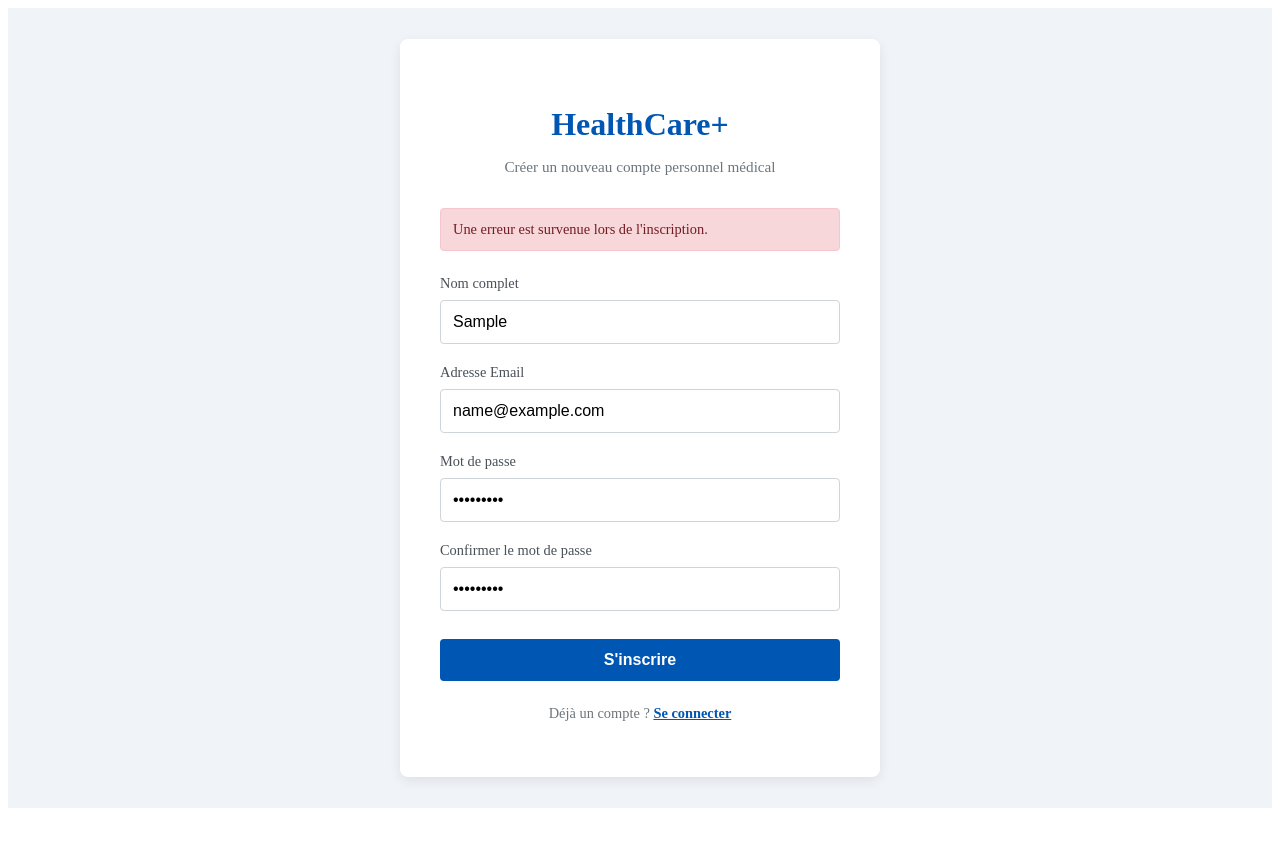
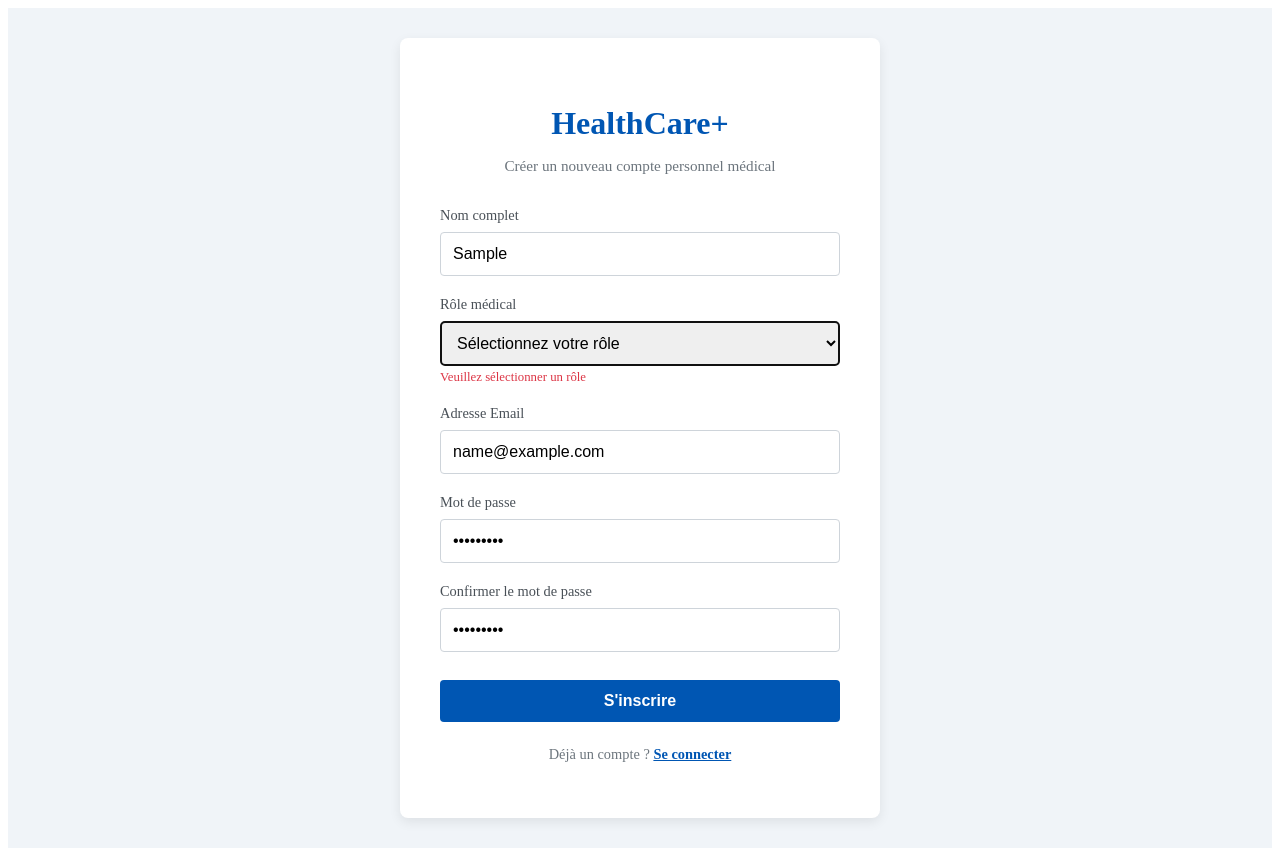
Before and after one commit to imane123-sys/Healthcare_front, a React (Vite) app: page /register in a window 1280 px wide. Both pictures are taken after typing "Sample", "name@example.com", "Sample123", "Sample123" into the empty fields and a click on the button "S'inscrire". Before the commit the page ends 816 px from the top, so only its background shows below. Built offline with nearby package versions, Linux system fonts and the light colour scheme.

Commit message:
fixe le problème de registration

```diff
--- a/src/Api/AuthService.js
+++ b/src/Api/AuthService.js
@@ -6,11 +6,15 @@ export const login = async (email, password) => {
     password,
   });
 };
-export const register = async (username, email, password) => {
-  const response = await axios.post(`${API_URL}/register`, {
-    name,
+export const register = async (username, email, password, role) => {
+    console.log(role);
+  const response = await connexion.post("/auth/register", {
+    username,
     email,
     password,
+    role,
   });
+
+
   return response.data;
 };
--- a/src/components/Login.jsx
+++ b/src/components/Login.jsx
@@ -22,7 +22,7 @@ const Login = () => {
 
       loginUser(data);
 
-      navigate("/dashboard");
+      navigate("/tableauboard");
     } catch (err) {
       setError(err.response?.data?.message || "Identifiants incorrects");
     } finally {
@@ -64,8 +64,6 @@ const Login = () => {
               placeholder="••••••••"
             />
           </div>
-
-
 
           <button
             type="submit"
--- a/src/components/Register.jsx
+++ b/src/components/Register.jsx
@@ -1,32 +1,269 @@
+// import React, { useState } from "react";
+// import { useNavigate } from "react-router-dom";
+// import { register } from "../Api/AuthService";
+
+// const Register = () => {
+//   const [username, setUsername] = useState("");
+//   const [email, setEmail] = useState("");
+//   const [password, setPassword] = useState("");
+//   const [confirmPassword, setConfirmPassword] = useState("");
+//   const [error, setError] = useState("");
+//   const [success, setSuccess] = useState("");
+//   const [isSubmitting, setIsSubmitting] = useState(false);
+
+//   const navigate = useNavigate();
+
+//   const handleSubmit = async (e) => {
+//     e.preventDefault();
+//     setError("");
+//     setSuccess("");
+
+//     if (password !== confirmPassword) {
+//       setError("Les mots de passe ne correspondent pas.");
+//       return;
+//     }
+
+//     setIsSubmitting(true);
+
+//     try {
+//       await register(username, email, password);
+
+//       setSuccess(
+//         "Inscription réussie ! Redirection vers la page de connexion...",
+//       );
+
+//       setTimeout(() => {
+//         navigate("/login");
+//       }, 2000);
+//     } catch (err) {
+//       setError(
+//         err.response?.data?.message ||
+//           "Une erreur est survenue lors de l'inscription.",
+//       );
+//     } finally {
+//       setIsSubmitting(false);
+//     }
+//   };
+
+//   return (
+//     <div style={styles.container}>
+//       <div style={styles.card}>
+//         <h2 style={styles.title}>HealthCare+</h2>
+//         <p style={styles.subtitle}>Créer un nouveau compte personnel médical</p>
+
+//         {error && <div style={styles.errorAlert}>{error}</div>}
+//         {success && <div style={styles.successAlert}>{success}</div>}
+
+//         <form onSubmit={handleSubmit}>
+//           <div style={styles.inputGroup}>
+//             <label style={styles.label}>Nom complet</label>
+//             <input
+//               type="text"
+//               required
+//               value={username}
+//               onChange={(e) => setUsername(e.target.value)}
+//               style={styles.input}
+//               placeholder="Dr. Jean Dupont"
+//             />
+//           </div>
+//           <div>
+//             <select name="" id="">
+//                 <option value=""></option>
+//                 <option value=""></option>
+//                 <option value=""></option>
+//             </select>
+
+//           </div>
+
+//           <div style={styles.inputGroup}>
+//             <label style={styles.label}>Adresse Email</label>
+//             <input
+//               type="email"
+//               required
+//               value={email}
+//               onChange={(e) => setEmail(e.target.value)}
+//               style={styles.input}
+//               placeholder="jean.dupont@healthcare.com"
+//             />
+//           </div>
+
+//           <div style={styles.inputGroup}>
+//             <label style={styles.label}>Mot de passe</label>
+//             <input
+//               type="password"
+//               required
+//               value={password}
+//               onChange={(e) => setPassword(e.target.value)}
+//               style={styles.input}
+//               placeholder="••••••••"
+//             />
+//           </div>
+
+//           <div style={styles.inputGroup}>
+//             <label style={styles.label}>Confirmer le mot de passe</label>
+//             <input
+//               type="password"
+//               required
+//               value={confirmPassword}
+//               onChange={(e) => setConfirmPassword(e.target.value)}
+//               style={styles.input}
+//               placeholder="••••••••"
+//             />
+//           </div>
+
+//           <button
+//             type="submit"
+//             disabled={isSubmitting}
+//             style={
+//               isSubmitting
+//                 ? { ...styles.button, opacity: 0.7, cursor: "not-allowed" }
+//                 : styles.button
+//             }
+//           >
+//             {isSubmitting ? "Inscription..." : "S'inscrire"}
+//           </button>
+//         </form>
+
+//         <p style={styles.footerText}>
+//           Déjà un compte ?{" "}
+//           <span onClick={() => navigate("/login")} style={styles.link}>
+//             Se connecter
+//           </span>
+//         </p>
+//       </div>
+//     </div>
+//   );
+// };
+
+// const styles = {
+//   container: {
+//     display: "flex",
+//     justifyContent: "center",
+//     alignItems: "center",
+//     height: "100vh",
+//     backgroundColor: "#f0f4f8",
+//   },
+//   card: {
+//     width: "100%",
+//     maxWidth: "400px",
+//     padding: "2.5rem",
+//     borderRadius: "8px",
+//     backgroundColor: "#ffffff",
+//     boxShadow: "0 4px 12px rgba(0,0,0,0.08)",
+//   },
+//   title: {
+//     textAlign: "center",
+//     color: "#0056b3",
+//     marginBottom: "0.5rem",
+//     fontSize: "2rem",
+//     fontWeight: "700",
+//   },
+//   subtitle: {
+//     textAlign: "center",
+//     color: "#6c757d",
+//     marginBottom: "2rem",
+//     fontSize: "0.95rem",
+//   },
+//   inputGroup: { marginBottom: "1.25rem" },
+//   label: {
+//     display: "block",
+//     marginBottom: "0.5rem",
+//     color: "#495057",
+//     fontSize: "0.9rem",
+//     fontWeight: "500",
+//   },
+//   input: {
+//     width: "100%",
+//     padding: "0.75rem",
+//     borderRadius: "4px",
+//     border: "1px solid #ced4da",
+//     fontSize: "1rem",
+//     boxSizing: "border-box",
+//   },
+//   button: {
+//     width: "100%",
+//     padding: "0.75rem",
+//     border: "none",
+//     borderRadius: "4px",
+//     backgroundColor: "#0056b3",
+//     color: "#fff",
+//     fontSize: "1rem",
+//     fontWeight: "600",
+//     cursor: "pointer",
+//     marginTop: "0.5rem",
+//   },
+//   errorAlert: {
+//     padding: "0.75rem",
+//     marginBottom: "1.5rem",
+//     backgroundColor: "#f8d7da",
+//     color: "#721c24",
+//     border: "1px solid #f5c6cb",
+//     borderRadius: "4px",
+//     fontSize: "0.9rem",
+//   },
+//   successAlert: {
+//     padding: "0.75rem",
+//     marginBottom: "1.5rem",
+//     backgroundColor: "#d4edda",
+//     color: "#155724",
+//     border: "1px solid #c3e6cb",
+//     borderRadius: "4px",
+//     fontSize: "0.9rem",
+//   },
+//   footerText: {
+//     textAlign: "center",
+//     marginTop: "1.5rem",
+//     fontSize: "0.9rem",
+//     color: "#6c757d",
+//   },
+//   link: {
+//     color: "#0056b3",
+//     fontWeight: "600",
+//     cursor: "pointer",
+//     textDecoration: "underline",
+//   },
+// };
+
+// export default Register;
 import React, { useState } from "react";
 import { useNavigate } from "react-router-dom";
-import { register } from "../Api/AuthService";
+import { useForm } from "react-hook-form";
+import { register as registerUser } from "../Api/AuthService";
 
 const Register = () => {
-  const [username, setUsername] = useState("");
-  const [email, setEmail] = useState("");
-  const [password, setPassword] = useState("");
-  const [confirmPassword, setConfirmPassword] = useState("");
   const [error, setError] = useState("");
   const [success, setSuccess] = useState("");
-  const [isSubmitting, setIsSubmitting] = useState(false);
+  const [isSubmittingState, setIsSubmittingState] = useState(false);
 
   const navigate = useNavigate();
 
-  const handleSubmit = async (e) => {
-    e.preventDefault();
+  // Initialisation de React Hook Form
+  const {
+    register,
+    handleSubmit,
+    watch,
+    formState: { errors },
+  } = useForm({
+    defaultValues: {
+      username: "",
+      email: "",
+      role: "",
+      password: "",
+      confirmPassword: "",
+    },
+  });
+
+  // Surveillance du mot de passe pour la validation de la confirmation
+  const passwordValue = watch("password");
+
+  const onSubmit = async (data) => {
     setError("");
     setSuccess("");
-
-    if (password !== confirmPassword) {
-      setError("Les mots de passe ne correspondent pas.");
-      return;
-    }
-
-    setIsSubmitting(true);
+    setIsSubmittingState(true);
 
     try {
-      await register(username, email, password);
+      // Appel API avec les données du formulaire
+      await registerUser(data.username, data.email, data.password, data.role);
 
       setSuccess(
         "Inscription réussie ! Redirection vers la page de connexion...",
@@ -41,7 +278,7 @@ const Register = () => {
           "Une erreur est survenue lors de l'inscription.",
       );
     } finally {
-      setIsSubmitting(false);
+      setIsSubmittingState(false);
     }
   };
 
@@ -54,65 +291,114 @@ const Register = () => {
         {error && <div style={styles.errorAlert}>{error}</div>}
         {success && <div style={styles.successAlert}>{success}</div>}
 
-        <form onSubmit={handleSubmit}>
+        <form onSubmit={handleSubmit(onSubmit)}>
+          {/* Nom complet */}
           <div style={styles.inputGroup}>
             <label style={styles.label}>Nom complet</label>
             <input
               type="text"
-              required
-              value={username}
-              onChange={(e) => setUsername(e.target.value)}
+              {...register("username", {
+                required: "Le nom complet est requis",
+              })}
               style={styles.input}
               placeholder="Dr. Jean Dupont"
             />
+            {errors.username && (
+              <span style={styles.errorText}>{errors.username.message}</span>
+            )}
           </div>
 
+          {/* Rôle Médical */}
+          <div style={styles.inputGroup}>
+            <label style={styles.label}>Rôle médical</label>
+            <select
+              {...register("role", {
+                required: "Veuillez sélectionner un rôle",
+              })}
+              style={styles.input}
+            >
+              <option value="">Sélectionnez votre rôle</option>
+              <option value="patient">patient</option>
+              <option value="admin">admin</option>
+              <option value="doctor">doctor</option>
+            </select>
+            {errors.role && (
+              <span style={styles.errorText}>{errors.role.message}</span>
+            )}
+          </div>
+
+          {/* Adresse Email */}
           <div style={styles.inputGroup}>
             <label style={styles.label}>Adresse Email</label>
             <input
               type="email"
-              required
-              value={email}
-              onChange={(e) => setEmail(e.target.value)}
+              {...register("email", {
+                required: "L'adresse email est requise",
+                pattern: {
+                  value: /^[A-Z0-9._%+-]+@[A-Z0-9.-]+\.[A-Z]{2,}$/i,
+                  message: "Adresse email invalide",
+                },
+              })}
               style={styles.input}
               placeholder="jean.dupont@healthcare.com"
             />
+            {errors.email && (
+              <span style={styles.errorText}>{errors.email.message}</span>
+            )}
           </div>
 
+          {/* Mot de passe */}
           <div style={styles.inputGroup}>
             <label style={styles.label}>Mot de passe</label>
             <input
               type="password"
-              required
-              value={password}
-              onChange={(e) => setPassword(e.target.value)}
+              {...register("password", {
+                required: "Le mot de passe est requis",
+                minLength: {
+                  value: 6,
+                  message:
+                    "Le mot de passe doit contenir au moins 6 caractères",
+                },
+              })}
               style={styles.input}
               placeholder="••••••••"
             />
+            {errors.password && (
+              <span style={styles.errorText}>{errors.password.message}</span>
+            )}
           </div>
 
+          {/* Confirmer le mot de passe */}
           <div style={styles.inputGroup}>
             <label style={styles.label}>Confirmer le mot de passe</label>
             <input
               type="password"
-              required
-              value={confirmPassword}
-              onChange={(e) => setConfirmPassword(e.target.value)}
+              {...register("confirmPassword", {
+                required: "Veuillez confirmer votre mot de passe",
+                validate: (value) =>
+                  value === passwordValue ||
+                  "Les mots de passe ne correspondent pas.",
+              })}
               style={styles.input}
               placeholder="••••••••"
             />
+            {errors.confirmPassword && (
+              <span style={styles.errorText}>
+                {errors.confirmPassword.message}
+              </span>
+            )}
           </div>
 
           <button
             type="submit"
-            disabled={isSubmitting}
+            disabled={isSubmittingState}
             style={
-              isSubmitting
+              isSubmittingState
                 ? { ...styles.button, opacity: 0.7, cursor: "not-allowed" }
                 : styles.button
             }
           >
-            {isSubmitting ? "Inscription..." : "S'inscrire"}
+            {isSubmittingState ? "Inscription..." : "S'inscrire"}
           </button>
         </form>
 
@@ -132,8 +418,9 @@ const styles = {
     display: "flex",
     justifyContent: "center",
     alignItems: "center",
-    height: "100vh",
+    minHeight: "100vh",
     backgroundColor: "#f0f4f8",
+    padding: "20px 0",
   },
   card: {
     width: "100%",
@@ -202,6 +489,12 @@ const styles = {
     borderRadius: "4px",
     fontSize: "0.9rem",
   },
+  errorText: {
+    display: "block",
+    color: "#dc3545",
+    fontSize: "0.8rem",
+    marginTop: "0.25rem",
+  },
   footerText: {
     textAlign: "center",
     marginTop: "1.5rem",
```
